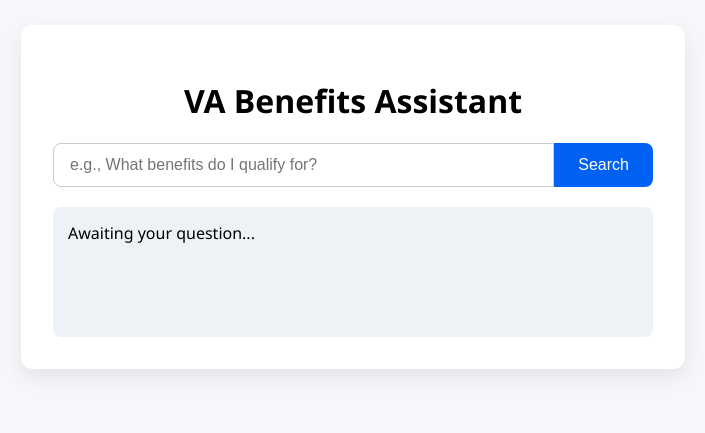
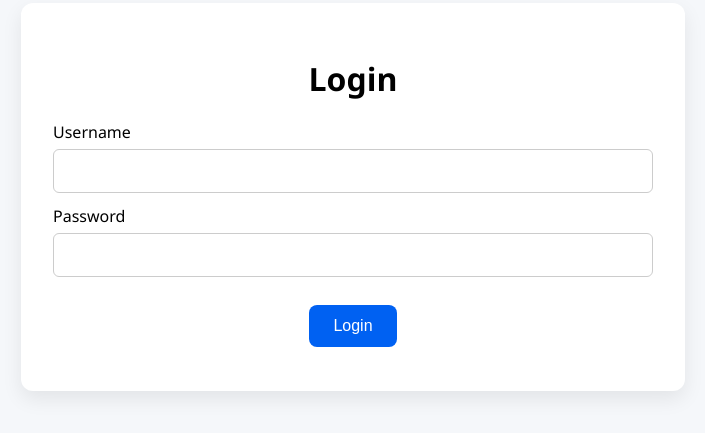
Before and after one commit to HaigK/VA-Code-Test, a plain HTML site: page index.html in a window 1280 px wide. Shown: the part 203-636 px from the top of the page, without its empty margins (287-992 px from the left). Drawn offline with Linux system fonts and the light colour scheme.

Commit message:
Update index.html

```diff
--- a/index.html
+++ b/index.html
@@ -2,7 +2,7 @@
 <html lang="en">
 <head>
   <meta charset="UTF-8" />
-  <title>VA Benefits Assistant</title>
+  <title>VA Benefits Assistant Login</title>
   <meta name="viewport" content="width=device-width, initial-scale=1" />
   <style>
     body {
@@ -14,6 +14,7 @@
       align-items: center;
       justify-content: center;
     }
+
     .container {
       background: white;
       padding: 32px;
@@ -23,30 +24,42 @@
       width: 100%;
       text-align: center;
     }
-    .search {
+
+    .input-group {
       display: flex;
-      margin: 20px 0;
+      flex-direction: column;
+      margin: 12px 0;
+      text-align: left;
     }
+
     input {
-      flex: 1;
-      padding: 12px 16px;
+      padding: 12px;
       font-size: 16px;
       border: 1px solid #ccc;
-      border-radius: 8px 0 0 8px;
-      outline: none;
+      border-radius: 6px;
+      margin-top: 6px;
     }
+
     button {
       background: #0061f2;
       color: white;
       border: none;
       padding: 12px 24px;
       font-size: 16px;
-      border-radius: 0 8px 8px 0;
+      border-radius: 8px;
       cursor: pointer;
+      margin-top: 16px;
     }
+
     button:hover {
       background: #004bb5;
     }
+
+    #error {
+      color: red;
+      margin-top: 12px;
+    }
+
     #response {
       margin-top: 16px;
       padding: 15px;
@@ -56,10 +69,28 @@
       white-space: pre-wrap;
       min-height: 100px;
     }
+
+    .hidden {
+      display: none;
+    }
   </style>
 </head>
 <body>
-  <div class="container">
+  <div class="container" id="login-page">
+    <h1>Login</h1>
+    <div class="input-group">
+      <label for="username">Username</label>
+      <input id="username" type="text" />
+    </div>
+    <div class="input-group">
+      <label for="password">Password</label>
+      <input id="password" type="password" />
+    </div>
+    <button onclick="login()">Login</button>
+    <div id="error"></div>
+  </div>
+
+  <div class="container hidden" id="assistant-page">
     <h1>VA Benefits Assistant</h1>
     <div class="search">
       <input id="question" placeholder="e.g., What benefits do I qualify for?" />
@@ -69,6 +100,19 @@
   </div>
 
   <script>
+    function login() {
+      const u = document.getElementById('username').value;
+      const p = document.getElementById('password').value;
+      const errorBox = document.getElementById('error');
+
+      if (u === 'admin' && p === 'admin') {
+        document.getElementById('login-page').classList.add('hidden');
+        document.getElementById('assistant-page').classList.remove('hidden');
+      } else {
+        errorBox.textContent = 'Invalid credentials. Please try again.';
+      }
+    }
+
     async function ask() {
       const q = document.getElementById('question').value.trim();
       if (!q) return;
```
